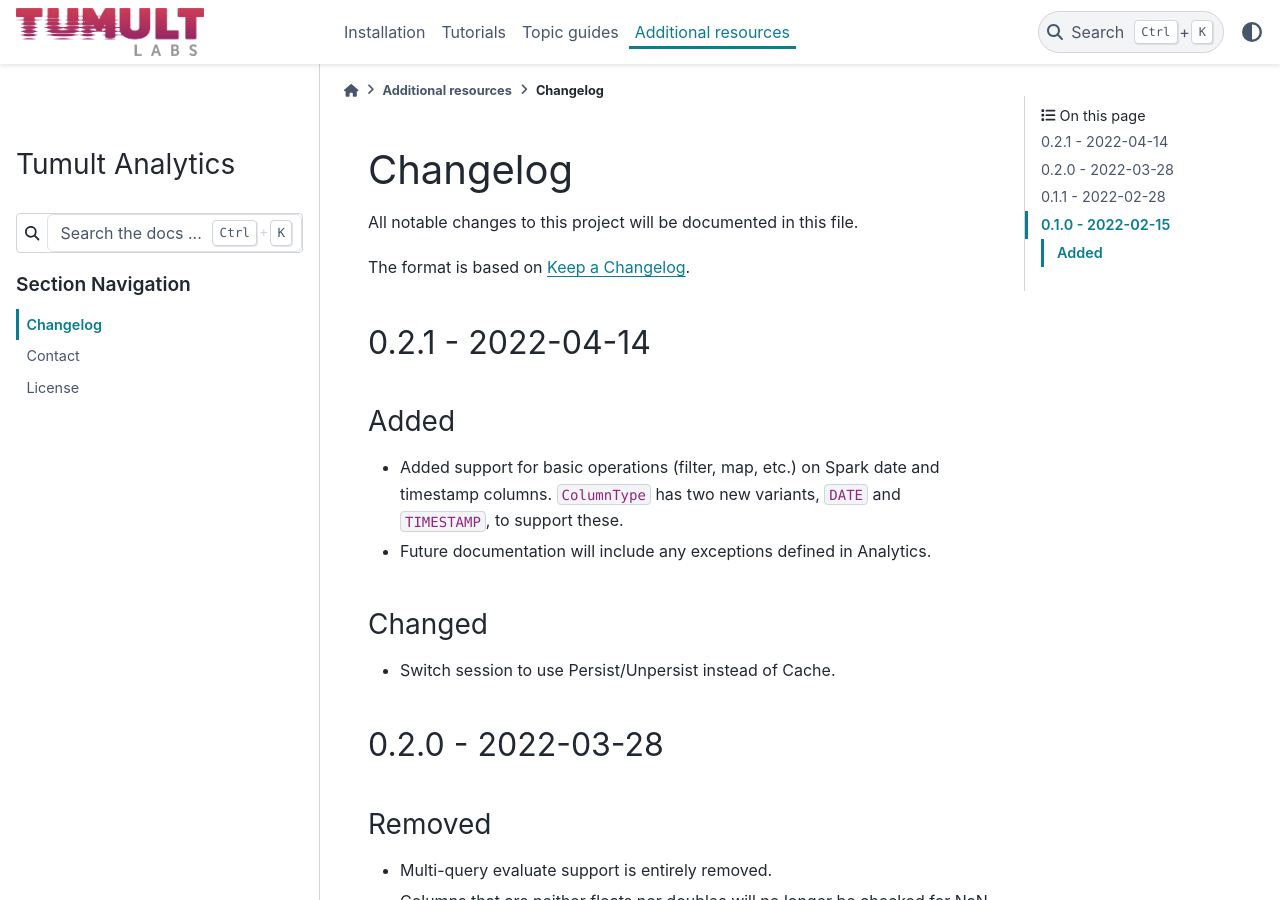
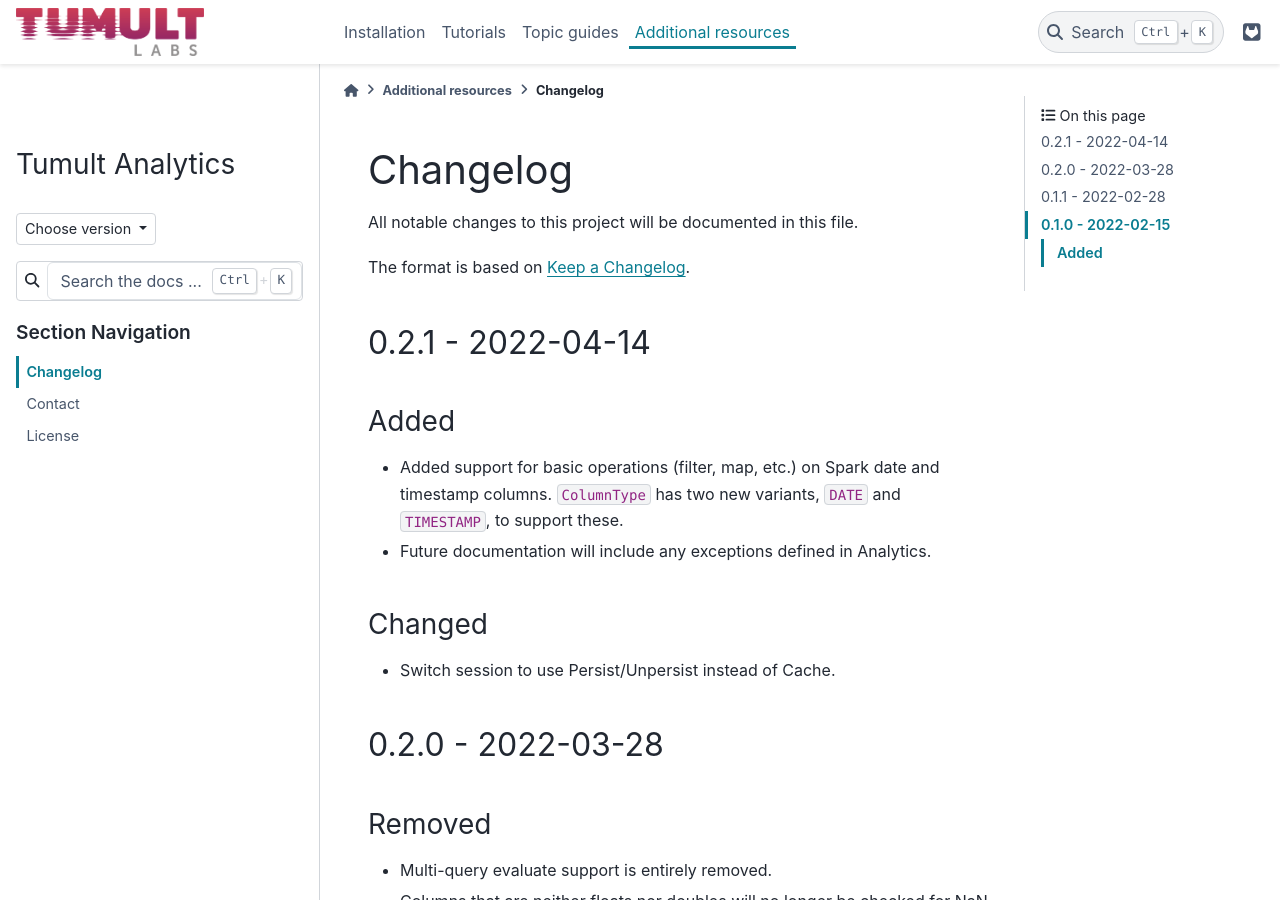
Before and after one commit to opendp/tumult-analytics, a Sphinx documentation site: the page built from doc/additional-resources/changelog.rst, in a window 1280 px wide and 900 px high. Built offline with Sphinx 7.4.7 and the PyData theme 0.15.4, drawn with Linux system fonts in a browser that asks for light colours; pages that are not in the unit, such as notebooks, are missing from menus.

Commit message:
Prepare docs for open-source release
Introduces a whole bunch of changes to how the docs are built in
preparation for the open-source release:
- Upgrade `pydata-sphinx-theme` to `0.9.0`.
- Drop `sphinx-multiversion` entirely, instead using the new built-in
  version switcher from `pydata-sphinx-theme`.
- Change docs build scripting and integrate it with the project Makefile
  now that it is less intimately tied with the CI.
- Push published docs to the new docs location rather than building
  images to support the old one.
- Add build information (git short hash and build time) to the docs footer.

tumult#1916

```diff
--- /dev/null
+++ b/doc/_templates/build-info.html
@@ -0,0 +1 @@
+Built from {{ commit_hash }} at {{ build_time }}.
--- a/doc/_templates/versions.html
+++ /dev/null
@@ -1,40 +0,0 @@
-{% if versions %}
-  {% if versions.releases %}
-    <h4>{{ _('Releases') }}</h4>
-    <ul>
-    {%- for item in versions.releases %}
-      <li><a href="{{ item.url }}">
-      {%- if item == current_version %}<b>{% endif %}
-      {{ item.name | replace("tmlt.analytics-", "") }}
-      {%- if item == current_version %}</b>{% endif %}
-      </a></li>
-    {%- endfor %}
-    </ul>
-  {% endif %}
-  {% if versions.in_development %}
-    <h4>{{ _('Development Releases') }}</h4>
-    <ul>
-    {%- for item in versions.in_development %}
-      {% if item not in versions.branches %}
-        <li><a href="{{ item.url }}">
-        {%- if item == current_version %}<b>{% endif %}
-        {{ item.name | replace("tmlt.analytics-", "") }}
-        {%- if item == current_version %}</b>{% endif %}
-        </a></li>
-      {% endif %}
-    {%- endfor %}
-    </ul>
-  {% endif %}
-  {% if versions.branches %}
-    <h4>{{ _('Branches') }}</h4>
-    <ul>
-    {%- for item in versions.branches %}
-      <li><a href="{{ item.url }}">
-      {%- if item == current_version %}<b>{% endif %}
-      {{ item.name }}
-      {%- if item == current_version %}</b>{% endif %}
-      </a></li>
-    {%- endfor %}
-    </ul>
-  {% endif %}
-{% endif %}
--- a/doc/additional-resources/changelog.rst
+++ b/doc/additional-resources/changelog.rst
@@ -1,3 +1,5 @@
+.. _Changelog:
+
 Changelog
 =========
 
--- a/doc/conf.py
+++ b/doc/conf.py
@@ -5,6 +5,7 @@
 import os
 import re
 import sys
+import datetime
 
 _logger = logging.getLogger(__name__)
 
@@ -18,12 +19,6 @@
 copyright = "Tumult Labs 2022"
 
 package_name = "tmlt.analytics"
-# A list of version numbers whose docs should not be built. These are used as
-# part of a regex, so characters with special meaning in that context (e.g. '.')
-# should be escaped, and regex features can be used to suppress multiple
-# versions at once. They are not, and cannot easily be, anchored at the end, so
-# "1\.2\.3" will suppress version 1.2.3 and all of its pre-releases.
-suppressed_versions = [r"1\.2\.0", r"1\.3\.0", r"1\.3\.1"]
 
 # TODO(#1256): Fix import failure in nested class; `tmlt.common`, `tmlt.core` and remove suppress_warnings setting
 suppress_warnings = ["autoapi.python_import_resolution", "autodoc.import_object"]
@@ -33,18 +28,13 @@
 
 # Build information
 
-# Base directory of the build; in CI, this is taken from environment variables;
-# locally, it's taken relative to this config file.
-project_dir = os.getenv("CI_PROJECT_DIR") or "../.."
-# Tag being built for, if any, when running in CI
 ci_tag = os.getenv("CI_COMMIT_TAG")
-# Name of the version currently being built, e.g. dev, head, or
-# 1.4.0. Not set on the initial evaluation of this file with
-# sphinx-multiversion, or when using sphinx-build instead.
-package_version = os.getenv("SPHINX_MULTIVERSION_NAME")
-# Path to the temporary source directory for the version currently being built.
-release_sourcedir = os.getenv("SPHINX_MULTIVERSION_SOURCEDIR")
-# In linkcheck mode, prepend the intersphinx URLs with the value of BASE_URL_OVERRIDE.
+ci_branch = os.getenv("CI_COMMIT_BRANCH")
+
+version = ci_tag or ci_branch or "HEAD"
+commit_hash = os.getenv("CI_COMMIT_SHORT_SHA") or "unknown version"
+build_time = datetime.datetime.utcnow().isoformat(sep=" ", timespec="minutes")
+
 linkcheck_mode_url_prefix = os.getenv("BASE_URL_OVERRIDE")
 # Linkcheck fails to check anchors in Github
 # See https://github.com/sphinx-doc/sphinx/issues/9016 and also
@@ -62,7 +52,6 @@
     "sphinx.ext.doctest",
     "sphinx.ext.intersphinx",
     "sphinx.ext.napoleon",
-    "sphinx_multiversion",
     "sphinxcontrib.bibtex",
     "sphinx_autodoc_typehints",
     "sphinx_panels",
@@ -80,54 +69,6 @@
     "tabs-color-underline": "rgb(207, 236, 238)",
     "tabs-size-label": "1rem",
 }
-
-# sphinx-multiversion configuration
-
-# Some building blocks for other regexes. These do not actually match all valid
-# semantic versions, only the subset that we use.
-semver_base_regex = (
-    r"(?P<major>0|[1-9]\d*)\.(?P<minor>0|[1-9]\d*)\.(?P<patch>0|[1-9]\d*)"
-)
-semver_prerelease_regex = (
-    r"(?:-(?P<prerelease_type>alpha|beta|rc)\.(?P<prerelease_num>0|[1-9]\d*))?"
-)
-suppressed_versions_regex = (
-    rf"(?!{'|'.join(suppressed_versions)})" if suppressed_versions else ""
-)
-
-# Build for matching branches from remotes as well as for local branches.
-smv_remote_whitelist = r"^.*$"
-smv_released_pattern = rf"^refs/tags/{semver_base_regex}$"
-
-if ci_tag:
-    version_regex = re.compile(
-        rf"{semver_base_regex}{semver_prerelease_regex}"
-    )
-    match = version_regex.fullmatch(ci_tag)
-    if match is None:
-        _logger.error(
-            f"Tag {ci_tag} does not match version regex, it appears to be invalid."
-        )
-        sys.exit(1)
-
-    if match.group("prerelease_type") == "alpha":
-        smv_tag_whitelist = (
-            rf"{suppressed_versions_regex}"
-            rf"{semver_base_regex}(-(alpha|beta|rc)\.(0|[1-9]\d*))?$"
-        )
-    else:
-        smv_tag_whitelist = (
-            rf"{suppressed_versions_regex}"
-            rf"{semver_base_regex}(-(beta|rc)\.(0|[1-9]\d*))?$"
-        )
-    smv_branch_whitelist = "^$"
-else:
-    smv_branch_whitelist = r"^(dev|main|head)$"
-    smv_tag_whitelist = (
-        rf"{suppressed_versions_regex}"
-        rf"{semver_base_regex}(-(beta|rc)\.(0|[1-9]\d*))?$"
-    )
-
 
 # Napoleon settings
 napoleon_google_docstring = True
@@ -195,6 +136,7 @@
     ("py:class", "Item"),
     ("py:class", "Primitive"),
     # TypeVar support: https://github.com/agronholm/sphinx-autodoc-typehints/issues/39
+    ("py:class", "Ellipsis"),
     ("py:class", "DF"),
     ("py:class", "Row"),
     ("py:class", "BinT"),
@@ -211,18 +153,33 @@
 # Theme settings
 templates_path = ["_templates"]
 html_theme = "pydata_sphinx_theme"
-html_theme_options = {"collapse_navigation": True, "navigation_depth": 4}
+html_theme_options = {
+    "collapse_navigation": True,
+    "navigation_depth": 4,
+    "navbar_end": ["navbar-icon-links"],
+    "footer_items": ["copyright", "build-info", "sphinx-version"],
+    "switcher": {
+        "json_url": "https://docs.tmlt.dev/analytics/versions.json",
+        "version_match": version,
+    },
+    "gitlab_url": "https://gitlab.com/tumult-labs/analytics",
+}
+html_context = {
+    "default_mode": "light",
+    "commit_hash": commit_hash,
+    "build_time": build_time,
+}
 html_static_path = ["_static"]
 html_css_files = ["css/custom.css"]
 html_logo = "_static/logo.png"
+html_favicon = "_static/favicon.ico"
 html_show_sourcelink = False
 html_sidebars = {
     "**": [
         "package-name",
+        "version-switcher",
         "search-field",
         "sidebar-nav-bs",
-        "sidebar-ethical-ads",
-        "versions",
     ]
 }
 
--- a/pyproject.toml
+++ b/pyproject.toml
@@ -52,12 +52,8 @@
 sphinx-autodoc-typehints = "1.12.0" # 1.13.0 doesn't work https://gitlab.com/tumult-labs/tumult/-/issues/1565
 sphinx-copybutton = "^0.4.0"
 sphinx-panels = "^0.6.0"
-# A patch is needed that wasn't merged until after the last release, so for now
-# just use a version on https://github.com/Holzhaus/sphinx-multiversion/tree/master
-sphinx-multiversion = {git = "https://github.com/Holzhaus/sphinx-multiversion.git", rev = "cdc9cb591a738e67a5aacc458f9c95e2b88a94c2"}
 sphinxcontrib-bibtex = "^1.0.0"
-sphinxcontrib-napoleon = "^0.7"
-pydata-sphinx-theme = "^0.7.2"
+pydata-sphinx-theme = "^0.9.0"
 
 # Needed for examples, and for testing examples
 notebook = "^6.1.6"
```
Also changed, not shown: .gitlab-ci.yml, doc/_static/favicon.ico (added), 5 other files.
